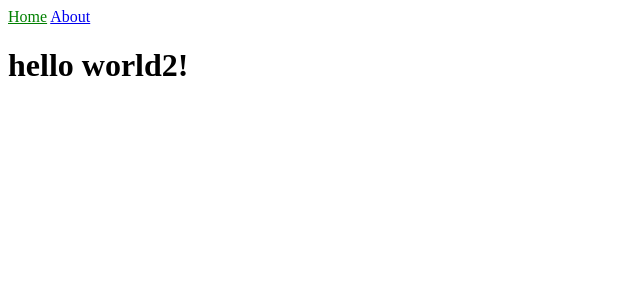
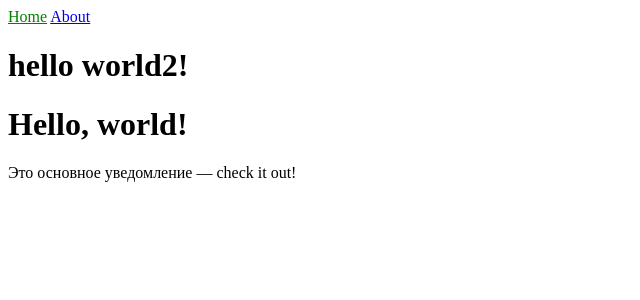
Before and after one commit to support-terminal/support-terminal.github.io, a Jekyll site: the page built from index.html, in a window 1280 px wide. Shown: the top 300 px of the page, without its empty margins (0-640 px from the left). Built offline with Jekyll 4.4.1, drawn with Linux system fonts in a browser that asks for light colours.

Commit message:
add boostrap

```diff
--- /dev/null
+++ b/_includes/bottom.html
@@ -0,0 +1,3 @@
+<script src="https://code.jquery.com/jquery-3.3.1.slim.min.js" integrity="sha384-q8i/X+965DzO0rT7abK41JStQIAqVgRVzpbzo5smXKp4YfRvH+8abtTE1Pi6jizo" crossorigin="anonymous"></script>
+<script src="https://cdnjs.cloudflare.com/ajax/libs/popper.js/1.14.7/umd/popper.min.js" integrity="sha384-UO2eT0CpHqdSJQ6hJty5KVphtPhzWj9WO1clHTMGa3JDZwrnQq4sF86dIHNDz0W1" crossorigin="anonymous"></script>
+<script src="https://stackpath.bootstrapcdn.com/bootstrap/4.3.1/js/bootstrap.min.js" integrity="sha384-JjSmVgyd0p3pXB1rRibZUAYoIIy6OrQ6VrjIEaFf/nJGzIxFDsf4x0xIM+B07jRM" crossorigin="anonymous"></script>
--- /dev/null
+++ b/_includes/head.html
@@ -0,0 +1,4 @@
+<meta charset="utf-8">
+<meta name="viewport" content="width=device-width, initial-scale=1, shrink-to-fit=no">
+
+<link rel="stylesheet" href="/assets/css/styles.css">
--- a/_layouts/default.html
+++ b/_layouts/default.html
@@ -1,12 +1,14 @@
 <!doctype html>
 <html>
 <head>
-    <meta charset="utf-8">
     <title>{{ page.title }}</title>
-    <link rel="stylesheet" href="/assets/css/styles.css">
+    {% include head.html %}
 </head>
 <body>
 {% include navigation.html %}
 {{ content }}
+
+
+{% include bottom.html %}
 </body>
 </html>
--- a/index.html
+++ b/index.html
@@ -2,4 +2,12 @@
 layout: default
 title: Home
 ---
-<h1>{{ "Hello World2!" | downcase }}</h1>
+
+
+<div class="container">
+    <h1>{{ "Hello World2!" | downcase }}</h1>
+    <h1>Hello, world!</h1>
+</div>
+<div class="alert alert-primary" role="alert">
+    Это основное уведомление — check it out!
+</div>
```
